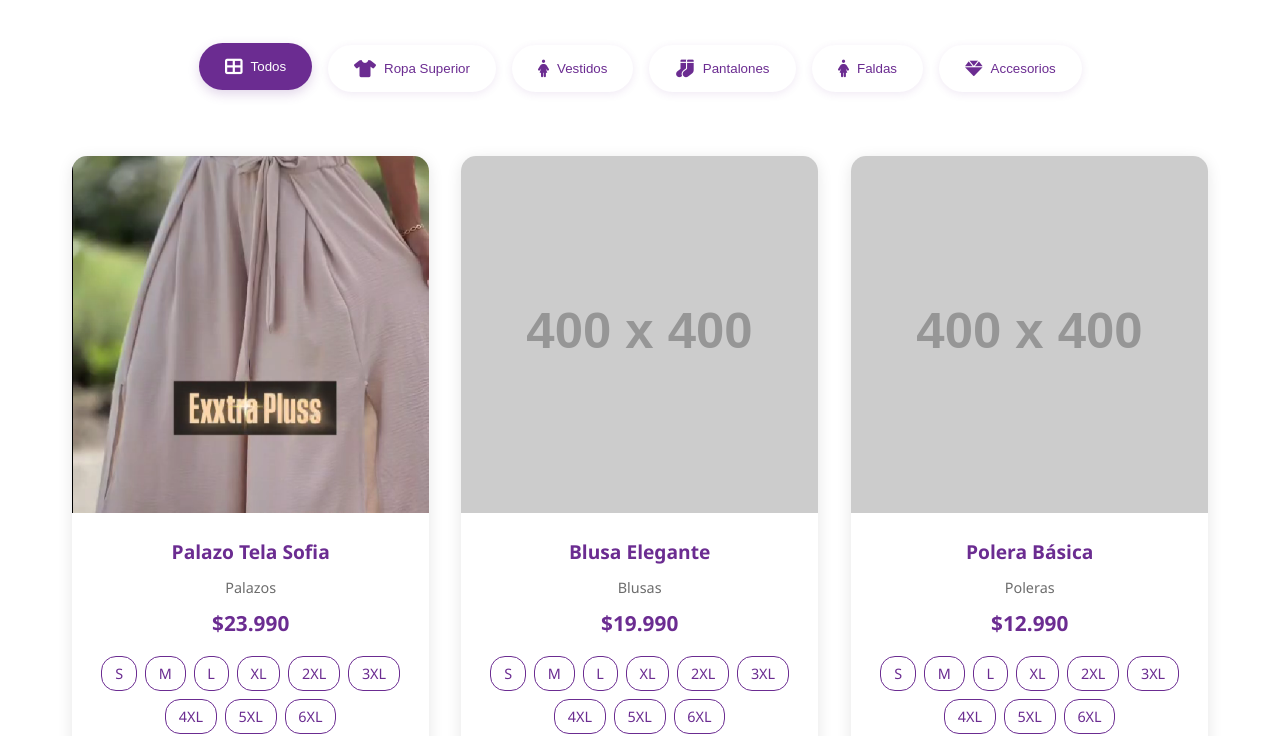
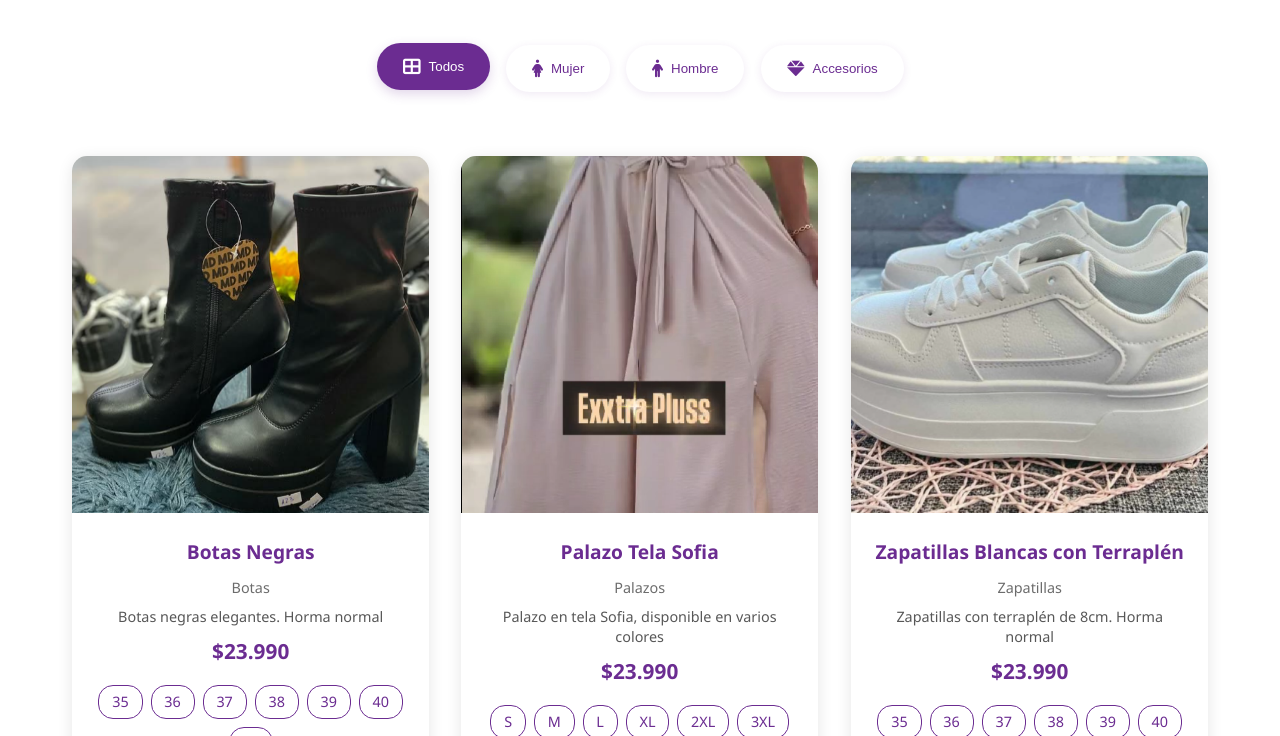
Before and after one commit to Benjitam01/Exxtra-Pluss, a plain HTML site: page productos.html in a window 1280 px wide. Shown: the part 304-1040 px from the top of the page. Drawn offline with nearby package versions, Linux system fonts and the light colour scheme; placeholder pictures from the web are drawn by us.

Commit message:
nuevos cambios en Exxtra Pluss

```diff
--- a/productos.html
+++ b/productos.html
@@ -68,18 +68,46 @@
                     <button class="filtro-btn active" data-categoria="todos">
                         <i class="fas fa-th-large"></i> Todos
                     </button>
-                    <button class="filtro-btn" data-categoria="ropa-superior">
+                    <!-- Categoría Mujer -->
+                    <div class="categoria-grupo">
+                        <button class="filtro-btn" data-categoria="mujer">
+                            <i class="fas fa-female"></i> Mujer
+                        </button>
+                        <div class="subcategorias">
+                            <button class="filtro-btn" data-categoria="mujer-superior">
                                 <i class="fas fa-tshirt"></i> Ropa Superior
                             </button>
-                    <button class="filtro-btn" data-categoria="vestidos">
+                            <button class="filtro-btn" data-categoria="mujer-vestidos">
                                 <i class="fas fa-female"></i> Vestidos
                             </button>
-                    <button class="filtro-btn" data-categoria="pantalones">
+                            <button class="filtro-btn" data-categoria="mujer-pantalones">
                                 <i class="fas fa-socks"></i> Pantalones
                             </button>
-                    <button class="filtro-btn" data-categoria="faldas">
+                            <button class="filtro-btn" data-categoria="mujer-faldas">
                                 <i class="fas fa-female"></i> Faldas
                             </button>
+                            <button class="filtro-btn" data-categoria="mujer-zapatos">
+                                <i class="fas fa-shoe-prints"></i> Zapatos
+                            </button>
+                        </div>
+                    </div>
+                    <!-- Categoría Hombre -->
+                    <div class="categoria-grupo">
+                        <button class="filtro-btn" data-categoria="hombre">
+                            <i class="fas fa-male"></i> Hombre
+                        </button>
+                        <div class="subcategorias">
+                            <button class="filtro-btn" data-categoria="hombre-superior">
+                                <i class="fas fa-tshirt"></i> Ropa Superior
+                            </button>
+                            <button class="filtro-btn" data-categoria="hombre-pantalones">
+                                <i class="fas fa-socks"></i> Pantalones
+                            </button>
+                            <button class="filtro-btn" data-categoria="hombre-zapatos">
+                                <i class="fas fa-shoe-prints"></i> Zapatos
+                            </button>
+                        </div>
+                    </div>
                     <button class="filtro-btn" data-categoria="accesorios">
                         <i class="fas fa-gem"></i> Accesorios
                     </button>
--- a/script.js
+++ b/script.js
@@ -28,128 +28,70 @@ document.addEventListener('DOMContentLoaded', function() {
 
     // Datos de los productos organizados por categorías
     const productos = [
-        // Palazo Sofia con múltiples imágenes
+        // Botas Negras
+        {
+            nombre: "Botas Negras",
+            imagenes: [
+                "images/botasnegras/botas1.png"
+            ],
+            tallas: ["35", "36", "37", "38", "39", "40", "41"],
+            genero: "mujer",
+            categoria: "mujer-zapatos",
+            subcategoria: "botas",
+            descripcion: "Botas negras elegantes. Horma normal",
+            precio: "$23.990",
+            whatsapp: "56951457510"
+        },
+
+        // Palazos productos
         {
             nombre: "Palazo Tela Sofia",
             imagenes: [
-                "palazos productos/palazo1.png",
-                "palazos productos/palazo2.png",
-                "palazos productos/palazo3.png",
-                "palazos productos/palazo4.png"
+                "images/palazos productos/palazo1.png",
+                "images/palazos productos/palazo2.png",
+                "images/palazos productos/palazo3.png",
+                "images/palazos productos/palazo4.png"
             ],
             colores: ["Negro", "Azul", "Beige", "Verde"],
             tallas: ["S", "M", "L", "XL", "2XL", "3XL", "4XL", "5XL", "6XL"],
-            categoria: "pantalones",
+            genero: "mujer",
+            categoria: "mujer-pantalones",
             subcategoria: "palazos",
+            descripcion: "Palazo en tela Sofia, disponible en varios colores",
             precio: "$23.990",
             whatsapp: "56951457510"
         },
-        // Ropa Superior
+
+        // Zapatillas blanca mujer
         {
-            nombre: "Blusa Elegante",
-            imagen: "https://placehold.co/400x400/6b2c91/ffffff?text=Producto",
-            tallas: ["S", "M", "L", "XL", "2XL", "3XL", "4XL", "5XL", "6XL"],
-            categoria: "ropa-superior",
-            subcategoria: "blusas",
-            precio: "$19.990",
-            whatsapp: "56951457510"
-        },
-        {
-            nombre: "Polera Básica",
-            imagen: "https://placehold.co/400x400/6b2c91/ffffff?text=Producto",
-            tallas: ["S", "M", "L", "XL", "2XL", "3XL", "4XL", "5XL", "6XL"],
-            categoria: "ropa-superior",
-            subcategoria: "poleras",
-            precio: "$12.990",
-            whatsapp: "56951457510"
-        },
-        {
-            nombre: "Sweater Invierno",
-            imagen: "https://placehold.co/400x400/6b2c91/ffffff?text=Producto",
-            tallas: ["S", "M", "L", "XL", "2XL", "3XL", "4XL", "5XL", "6XL"],
-            categoria: "ropa-superior",
-            subcategoria: "sweaters",
-            precio: "$25.990",
+            nombre: "Zapatillas Blancas con Terraplén",
+            imagenes: [
+                "images/zapatillas blanca mujer/zapatillas blancas.png"
+            ],
+            tallas: ["35", "36", "37", "38", "39", "40", "41"],
+            genero: "mujer",
+            categoria: "mujer-zapatos",
+            subcategoria: "zapatillas",
+            descripcion: "Zapatillas con terraplén de 8cm. Horma normal",
+            precio: "$23.990",
             whatsapp: "56951457510"
         },
 
-        // Vestidos
+        // Zapatillas de lona
         {
-            nombre: "Vestido Casual",
-            imagen: "https://placehold.co/400x400/6b2c91/ffffff?text=Producto",
-            tallas: ["S", "M", "L", "XL", "2XL", "3XL", "4XL", "5XL", "6XL"],
-            categoria: "vestidos",
-            subcategoria: "casual",
-            precio: "$27.990",
-            whatsapp: "56951457510"
-        },
-        {
-            nombre: "Vestido Elegante",
-            imagen: "https://placehold.co/400x400/6b2c91/ffffff?text=Producto",
-            tallas: ["S", "M", "L", "XL", "2XL", "3XL", "4XL", "5XL", "6XL"],
-            categoria: "vestidos",
-            subcategoria: "elegante",
-            precio: "$35.990",
-            whatsapp: "56951457510"
-        },
-
-        // Pantalones
-        {
-            nombre: "Jeans Clásico",
-            imagen: "https://placehold.co/400x400/6b2c91/ffffff?text=Producto",
-            tallas: ["S", "M", "L", "XL", "2XL", "3XL", "4XL", "5XL", "6XL"],
-            categoria: "pantalones",
-            subcategoria: "jeans",
-            precio: "$22.990",
-            whatsapp: "56951457510"
-        },
-        {
-            nombre: "Pantalón Formal",
-            imagen: "https://placehold.co/400x400/6b2c91/ffffff?text=Producto",
-            tallas: ["S", "M", "L", "XL", "2XL", "3XL", "4XL", "5XL", "6XL"],
-            categoria: "pantalones",
-            subcategoria: "formal",
-            precio: "$24.990",
-            whatsapp: "56951457510"
-        },
-
-        // Faldas
-        {
-            nombre: "Falda Midi",
-            imagen: "https://placehold.co/400x400/6b2c91/ffffff?text=Producto",
-            tallas: ["S", "M", "L", "XL", "2XL", "3XL", "4XL", "5XL", "6XL"],
-            categoria: "faldas",
-            subcategoria: "midi",
-            precio: "$18.990",
-            whatsapp: "56951457510"
-        },
-        {
-            nombre: "Falda Corta",
-            imagen: "https://placehold.co/400x400/6b2c91/ffffff?text=Producto",
-            tallas: ["S", "M", "L", "XL", "2XL", "3XL", "4XL", "5XL", "6XL"],
-            categoria: "faldas",
-            subcategoria: "corta",
-            precio: "$16.990",
-            whatsapp: "56951457510"
-        },
-
-        // Accesorios
-        {
-            nombre: "Collar Elegante",
-            imagen: "https://placehold.co/400x400/6b2c91/ffffff?text=Producto",
-            tallas: ["Único"],
-            categoria: "accesorios",
-            subcategoria: "collares",
-            precio: "$8.990",
-            whatsapp: "56951457510"
-        },
-        {
-            nombre: "Cinturón Cuero",
-            imagen: "https://placehold.co/400x400/6b2c91/ffffff?text=Producto",
-            tallas: ["S", "M", "L", "XL", "2XL", "3XL"],
-            categoria: "accesorios",
-            subcategoria: "cinturones",
-            precio: "$12.990",
+            nombre: "Zapatillas de Lona con Plataforma",
+            imagenes: [
+                "images/Zapatillas de lona/zapatilla de lona 2.png",
+                "images/Zapatillas de lona/zapatilla de lona 3.png",
+                "images/Zapatillas de lona/zapatillas de lona.png"
+            ],
+            colores: ["Vista frontal", "Vista lateral", "Vista completa"],
+            tallas: ["35", "36", "37", "38", "39", "40", "41"],
+            genero: "mujer",
+            categoria: "mujer-zapatos",
+            subcategoria: "zapatillas",
+            descripcion: "Zapatillas de lona con plataforma de 5cm. Horma normal",
+            precio: "$23.990",
             whatsapp: "56951457510"
         }
     ];
@@ -159,24 +101,31 @@ document.addEventListener('DOMContentLoaded', function() {
         const contenedor = document.querySelector('.productos-grid');
         if (!contenedor) return;
 
+        // Limpiar el contenedor
         while (contenedor.firstChild) {
             contenedor.removeChild(contenedor.firstChild);
         }
 
+        // Filtrar productos
         const productosFiltrados = categoria === 'todos'
             ? productos
-            : productos.filter(p => p.categoria === categoria);
+            : categoria === 'mujer'
+                ? productos.filter(p => p.genero === 'mujer')
+                : categoria === 'hombre'
+                    ? productos.filter(p => p.genero === 'hombre')
+                    : productos.filter(p => p.categoria === categoria);
 
+        // Mostrar cada producto
         productosFiltrados.forEach(producto => {
             const productoElement = document.createElement('div');
             productoElement.className = 'producto';
 
-            // Crear el HTML para el producto
+            // Crear el HTML para el carrusel de imágenes
             const imagenHTML = producto.imagenes ? `
                 <div class="producto-imagen carousel">
                     ${producto.imagenes.map((img, index) => `
                         <img src="${img}"
-                             alt="${producto.nombre} - ${producto.colores[index]}"
+                             alt="${producto.nombre} ${producto.colores ? '- ' + producto.colores[index] : ''}"
                              class="carousel-item ${index === 0 ? 'active' : ''}"
                              loading="lazy">
                     `).join('')}
@@ -187,11 +136,13 @@ document.addEventListener('DOMContentLoaded', function() {
                 </div>
             `;
 
+            // Crear el HTML completo del producto
             productoElement.innerHTML = `
                 ${imagenHTML}
                 <div class="producto-info">
                     <h3>${producto.nombre}</h3>
                     <p class="categoria">${producto.subcategoria}</p>
+                    ${producto.descripcion ? `<p class="descripcion">${producto.descripcion}</p>` : ''}
                     <p class="precio">${producto.precio}</p>
                     <div class="tallas">
                         ${producto.tallas.map(talla => `
@@ -207,7 +158,7 @@ document.addEventListener('DOMContentLoaded', function() {
             contenedor.appendChild(productoElement);
 
             // Iniciar carrusel si el producto tiene múltiples imágenes
-            if (producto.imagenes) {
+            if (producto.imagenes && producto.imagenes.length > 1) {
                 const carousel = productoElement.querySelector('.carousel');
                 const items = carousel.querySelectorAll('.carousel-item');
                 let currentIndex = 0;
--- a/styles.css
+++ b/styles.css
@@ -1529,6 +1529,21 @@ nav a:hover {
     }
 }
 
+.descripcion {
+    color: var(--text-color);
+    font-size: 0.9rem;
+    opacity: 0.8;
+    margin: 0.5rem 0;
+    line-height: 1.4;
+}
+
+@media (max-width: 768px) {
+    .descripcion {
+        font-size: 0.8rem;
+        margin: 0.3rem 0;
+    }
+}
+
 /* Ajustes para móviles */
 @media (max-width: 768px) {
     body {
@@ -1752,3 +1767,63 @@ html {
         padding-top: 100%;
     }
 }
+
+/* Estilos para las categorías y subcategorías */
+.categoria-grupo {
+    position: relative;
+    display: inline-block;
+}
+
+.subcategorias {
+    display: none;
+    position: absolute;
+    top: 100%;
+    left: 0;
+    background: var(--white);
+    border-radius: 8px;
+    box-shadow: 0 2px 10px rgba(0,0,0,0.1);
+    padding: 0.5rem;
+    z-index: 100;
+    min-width: 200px;
+}
+
+.categoria-grupo:hover .subcategorias {
+    display: flex;
+    flex-direction: column;
+    gap: 0.5rem;
+}
+
+.subcategorias .filtro-btn {
+    width: 100%;
+    text-align: left;
+    justify-content: flex-start;
+}
+
+/* Ajustes responsive */
+@media (max-width: 768px) {
+    .subcategorias {
+        position: static;
+        display: none;
+        box-shadow: none;
+        padding: 0 0 0 1rem;
+    }
+
+    .categoria-grupo.active .subcategorias {
+        display: flex;
+    }
+}
+
+.descripcion {
+    color: var(--text-color);
+    font-size: 0.9rem;
+    opacity: 0.8;
+    margin: 0.5rem 0;
+    line-height: 1.4;
+}
+
+@media (max-width: 768px) {
+    .descripcion {
+        font-size: 0.8rem;
+        margin: 0.3rem 0;
+    }
+}
```
Also changed, not shown: images/Zapatillas de lona/zapatilla de lona 2.png (added), images/Zapatillas de lona/zapatilla de lona 3.png (added), images/Zapatillas de lona/zapatillas de lona.png (added), images/botasnegras/botas1.png (added), images/palazos productos/palazo1.png (renamed from palazos productos/palazo1.png), images/palazos productos/palazo2.png (renamed from palazos productos/palazo2.png), images/palazos productos/palazo3.png (renamed from palazos productos/palazo3.png), images/palazos productos/palazo4.png (renamed from palazos productos/palazo4.png), images/zapatillas blanca mujer/zapatillas blancas.png (added). Lines whose indentation alone changed are shown as unchanged.
